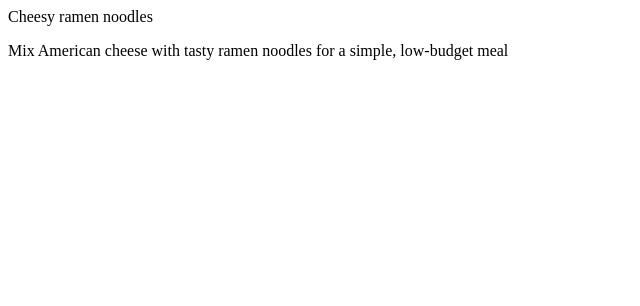
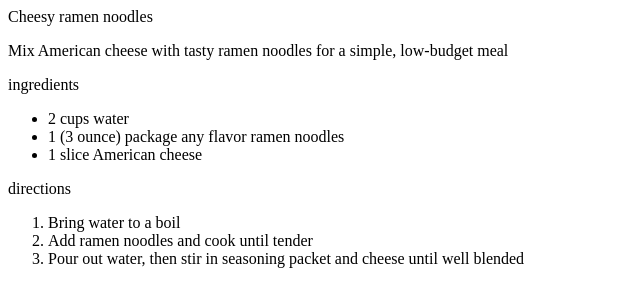
Before and after one commit to hamidrezatakloo/odin-recipes, a plain HTML site: page recipes/ramen.html in a window 1280 px wide. Shown: the whole page, without its empty margins (0-640 px from the left). Drawn offline with Linux system fonts and the light colour scheme.

Commit message:
Add ingredients and directions
Add ingredients with unordered-list and directions with order-list

```diff
--- a/recipes/ramen.html
+++ b/recipes/ramen.html
@@ -9,5 +9,17 @@
     <head>Cheesy ramen noodles</head>
     <img src ="">
     <p>Mix American cheese with tasty ramen noodles for a simple, low-budget meal</p>
+    ingredients
+    <ul>
+        <li>2 cups water</li>
+        <li>1 (3 ounce) package any flavor ramen noodles</li>
+        <li>1 slice American cheese</li>
+    </ul>
+    directions
+    <ol>
+        <li>Bring water to a boil </li>
+        <li>Add ramen noodles and cook until tender</li>
+        <li>Pour out water, then stir in seasoning packet and cheese until well blended</li>
+    </ol>
   </body>
 </html>
```
